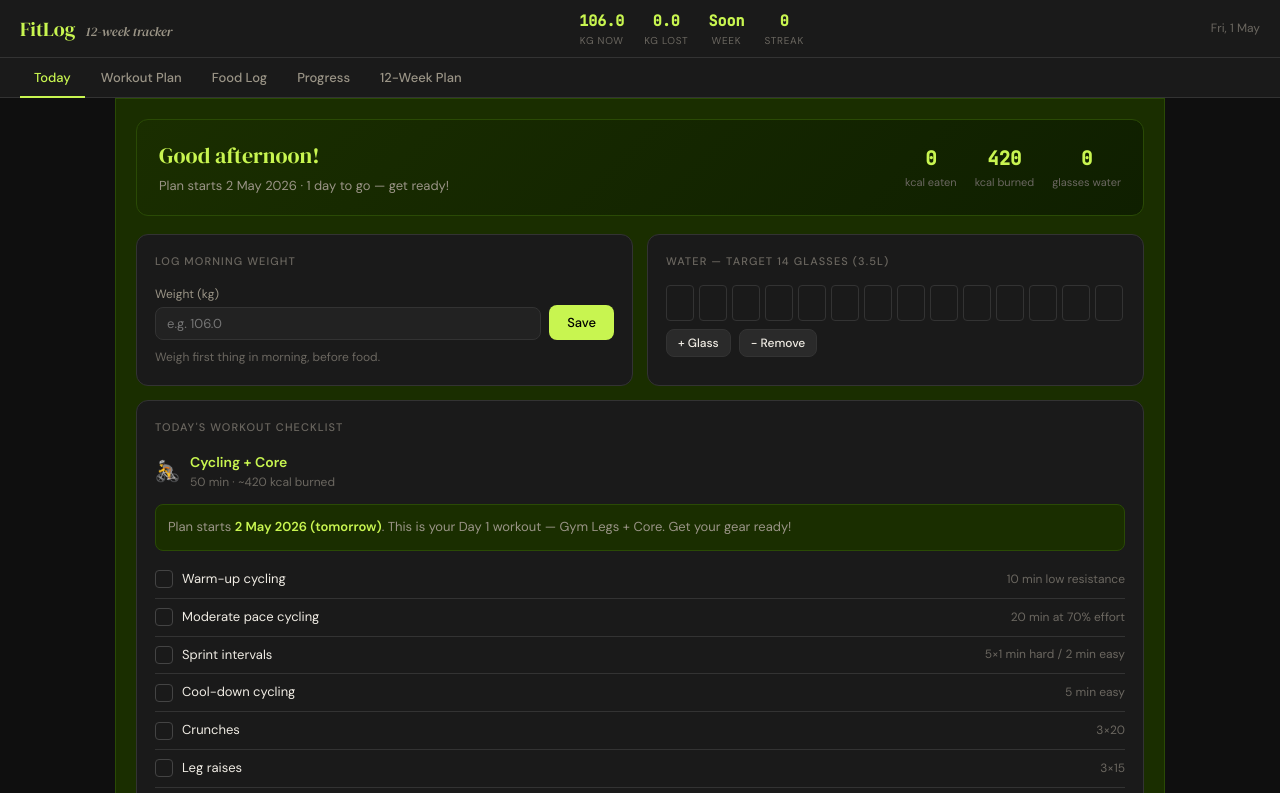
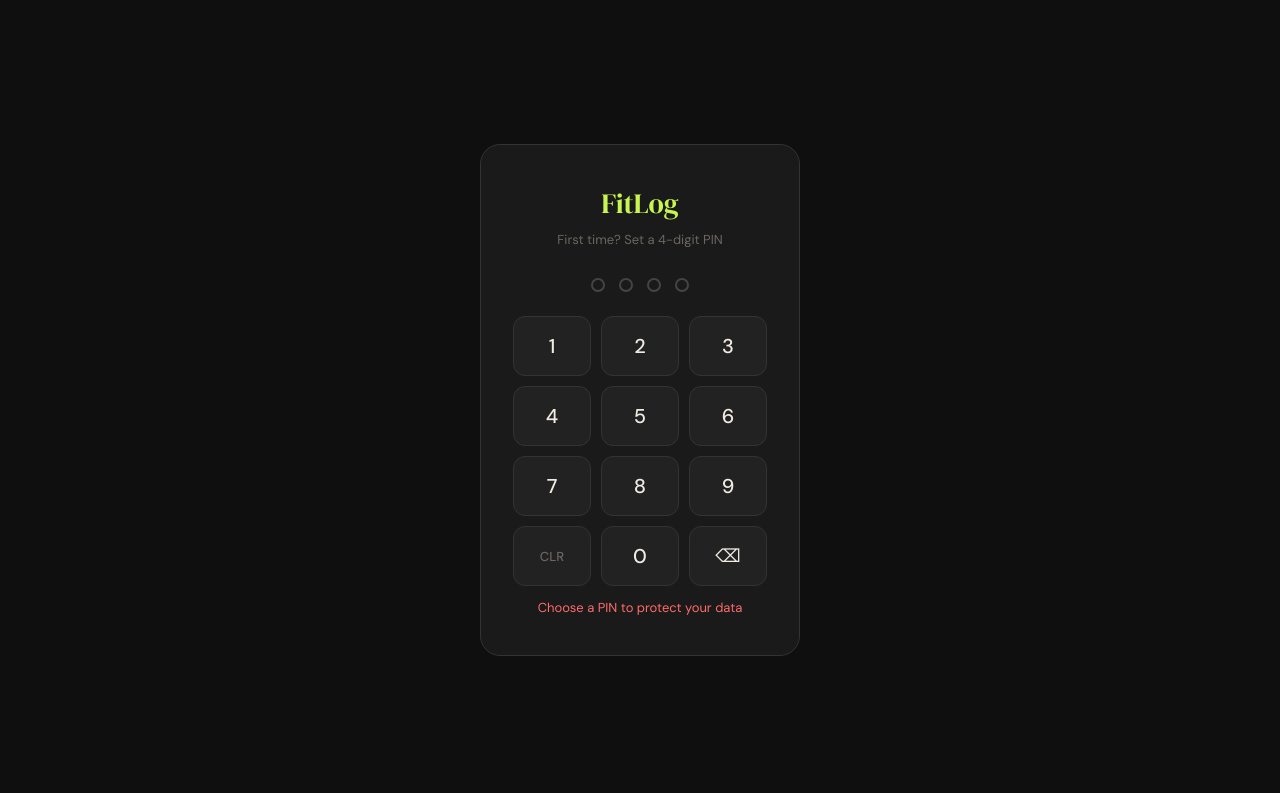
Before and after one commit to Phani421/FitnessApp, a plain HTML site: page index.html in a window 1280 px wide. Shown: the top 793 px of the page. Drawn offline with Linux system fonts and the light colour scheme.

Commit message:
Add files via upload

```diff
--- a/index.html
+++ b/index.html
@@ -106,6 +106,22 @@ tr:hover td{background:var(--s2);color:var(--tx)}
 /* TIP BOX */
 .tip{background:var(--acd);border:1px solid #2a4a05;border-radius:var(--rs);padding:11px 15px;font-size:13px;color:var(--tx2);margin-bottom:12px}
 .tip strong{color:var(--ac)}
+/* PIN LOCK */
+#pinLock{position:fixed;inset:0;background:#0f0f0f;z-index:9999;display:flex;align-items:center;justify-content:center;flex-direction:column}
+#pinLock.hidden{display:none}
+.pin-box{background:var(--s1);border:1px solid var(--bd);border-radius:20px;padding:36px 32px;text-align:center;width:320px;max-width:90vw}
+.pin-logo{font-family:'DM Serif Display',serif;font-size:28px;color:var(--ac);margin-bottom:4px}
+.pin-sub{font-size:13px;color:var(--tx3);margin-bottom:28px}
+.pin-dots{display:flex;justify-content:center;gap:14px;margin-bottom:24px}
+.pin-dot{width:14px;height:14px;border-radius:50%;border:2px solid var(--bd2);background:transparent;transition:all .15s}
+.pin-dot.filled{background:var(--ac);border-color:var(--ac)}
+.pin-dot.error{background:var(--red);border-color:var(--red)}
+.pin-grid{display:grid;grid-template-columns:repeat(3,1fr);gap:10px;margin-bottom:12px}
+.pin-btn{background:var(--s2);border:1px solid var(--bd);border-radius:12px;color:var(--tx);font-family:'DM Sans',sans-serif;font-size:20px;font-weight:500;padding:16px;cursor:pointer;transition:all .15s;-webkit-tap-highlight-color:transparent;user-select:none}
+.pin-btn:hover,.pin-btn:active{background:var(--s3);border-color:var(--ac);color:var(--ac)}
+.pin-msg{font-size:13px;color:var(--tx3);min-height:20px;margin-top:4px}
+.pin-msg.err{color:var(--red)}
+.pin-msg.ok{color:var(--ac)}
 /* SCROLLBAR */
 ::-webkit-scrollbar{width:5px}
 ::-webkit-scrollbar-track{background:var(--bg)}
@@ -115,7 +131,34 @@ tr:hover td{background:var(--s2);color:var(--tx)}
 </head>
 <body>
 
-<div class="hdr">
+<!-- PIN LOCK SCREEN -->
+<div id="pinLock">
+  <div class="pin-box">
+    <div class="pin-logo">FitLog</div>
+    <div class="pin-sub" id="pinSubtitle">Enter your 4-digit PIN</div>
+    <div class="pin-dots">
+      <div class="pin-dot" id="pd0"></div>
+      <div class="pin-dot" id="pd1"></div>
+      <div class="pin-dot" id="pd2"></div>
+      <div class="pin-dot" id="pd3"></div>
+    </div>
+    <div class="pin-grid">
+      <button class="pin-btn" onclick="pinPress('1')">1</button>
+      <button class="pin-btn" onclick="pinPress('2')">2</button>
+      <button class="pin-btn" onclick="pinPress('3')">3</button>
+      <button class="pin-btn" onclick="pinPress('4')">4</button>
+      <button class="pin-btn" onclick="pinPress('5')">5</button>
+      <button class="pin-btn" onclick="pinPress('6')">6</button>
+      <button class="pin-btn" onclick="pinPress('7')">7</button>
+      <button class="pin-btn" onclick="pinPress('8')">8</button>
+      <button class="pin-btn" onclick="pinPress('9')">9</button>
+      <button class="pin-btn" onclick="pinPress('clear')" style="font-size:13px;color:var(--tx3)">CLR</button>
+      <button class="pin-btn" onclick="pinPress('0')">0</button>
+      <button class="pin-btn" onclick="pinPress('back')" style="font-size:18px">⌫</button>
+    </div>
+    <div class="pin-msg" id="pinMsg"></div>
+  </div>
+</div>
   <div class="logo">FitLog <span>12-week tracker</span></div>
   <div class="hstats">
     <div class="hs"><div class="hs-v" id="hW">106.0</div><div class="hs-l">kg now</div></div>
@@ -928,8 +971,104 @@ window.addEventListener('resize', function(){
   if(pgProg.classList.contains('on')) drawChart();
 });
 
+// ============ PIN LOCK ============
+var pinEntry = '';
+var pinMode = 'enter'; // 'enter', 'setup', 'confirm'
+var pinConfirmBuffer = '';
+var STORED_PIN_KEY = 'fitlog_pin';
+
+function getPIN() { try { return localStorage.getItem(STORED_PIN_KEY); } catch(e){ return null; } }
+function setPIN(p) { try { localStorage.setItem(STORED_PIN_KEY, p); } catch(e){} }
+
+function pinPress(val) {
+  var msg = document.getElementById('pinMsg');
+  msg.textContent = '';
+  msg.className = 'pin-msg';
+
+  if (val === 'clear') { pinEntry = ''; updatePinDots(); return; }
+  if (val === 'back') { pinEntry = pinEntry.slice(0,-1); updatePinDots(); return; }
+  if (pinEntry.length >= 4) return;
+  pinEntry += val;
+  updatePinDots();
+
+  if (pinEntry.length === 4) {
+    setTimeout(function() {
+      if (pinMode === 'setup') {
+        pinConfirmBuffer = pinEntry;
+        pinEntry = '';
+        pinMode = 'confirm';
+        document.getElementById('pinSubtitle').textContent = 'Confirm your PIN';
+        updatePinDots();
+        showPinMsg('Re-enter PIN to confirm', false);
+      } else if (pinMode === 'confirm') {
+        if (pinEntry === pinConfirmBuffer) {
+          setPIN(pinEntry);
+          showPinMsg('PIN set! Welcome to FitLog 🎉', true);
+          setTimeout(unlockApp, 900);
+        } else {
+          pinEntry = ''; pinConfirmBuffer = '';
+          pinMode = 'setup';
+          document.getElementById('pinSubtitle').textContent = 'PINs did not match. Set a new PIN';
+          updatePinDots();
+          showPinMsg('PINs did not match — try again', false);
+          shakeDots();
+        }
+      } else {
+        // enter mode
+        var stored = getPIN();
+        if (pinEntry === stored) {
+          showPinMsg('Welcome back! ✓', true);
+          setTimeout(unlockApp, 600);
+        } else {
+          pinEntry = '';
+          updatePinDots();
+          showPinMsg('Incorrect PIN — try again', false);
+          shakeDots();
+        }
+      }
+    }, 80);
+  }
+}
+
+function updatePinDots() {
+  for (var i = 0; i < 4; i++) {
+    var dot = document.getElementById('pd'+i);
+    dot.className = 'pin-dot' + (i < pinEntry.length ? ' filled' : '');
+  }
+}
+
+function showPinMsg(txt, ok) {
+  var msg = document.getElementById('pinMsg');
+  msg.textContent = txt;
+  msg.className = 'pin-msg' + (ok ? ' ok' : ' err');
+}
+
+function shakeDots() {
+  var dots = document.getElementById('pinLock').querySelectorAll('.pin-dot');
+  dots.forEach(function(d){ d.classList.add('error'); });
+  setTimeout(function(){ dots.forEach(function(d){ d.classList.remove('error'); }); }, 600);
+}
+
+function unlockApp() {
+  document.getElementById('pinLock').classList.add('hidden');
+  init();
+}
+
+function initPinLock() {
+  var stored = getPIN();
+  if (!stored) {
+    pinMode = 'setup';
+    document.getElementById('pinSubtitle').textContent = 'First time? Set a 4-digit PIN';
+    showPinMsg('Choose a PIN to protect your data', false);
+  } else {
+    pinMode = 'enter';
+    document.getElementById('pinSubtitle').textContent = 'Enter your 4-digit PIN';
+  }
+}
+
 // ============ START ============
-init();
+// init() is called only after PIN unlock — see unlockApp()
+initPinLock();
 </script>
 </body>
 </html>
```
